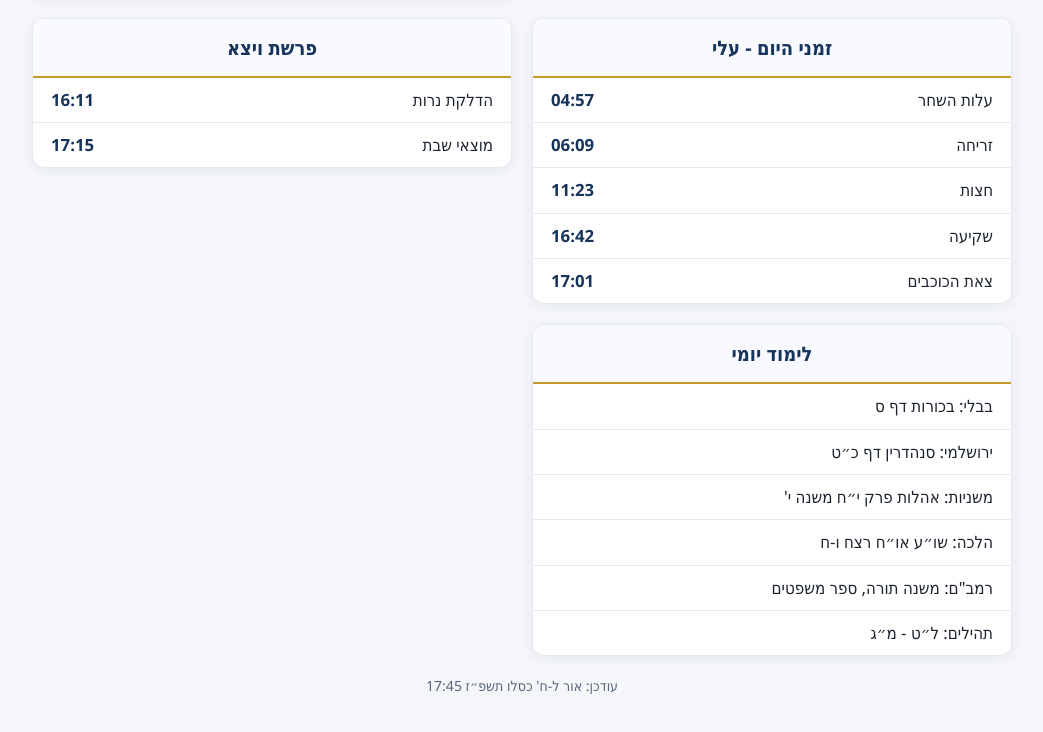
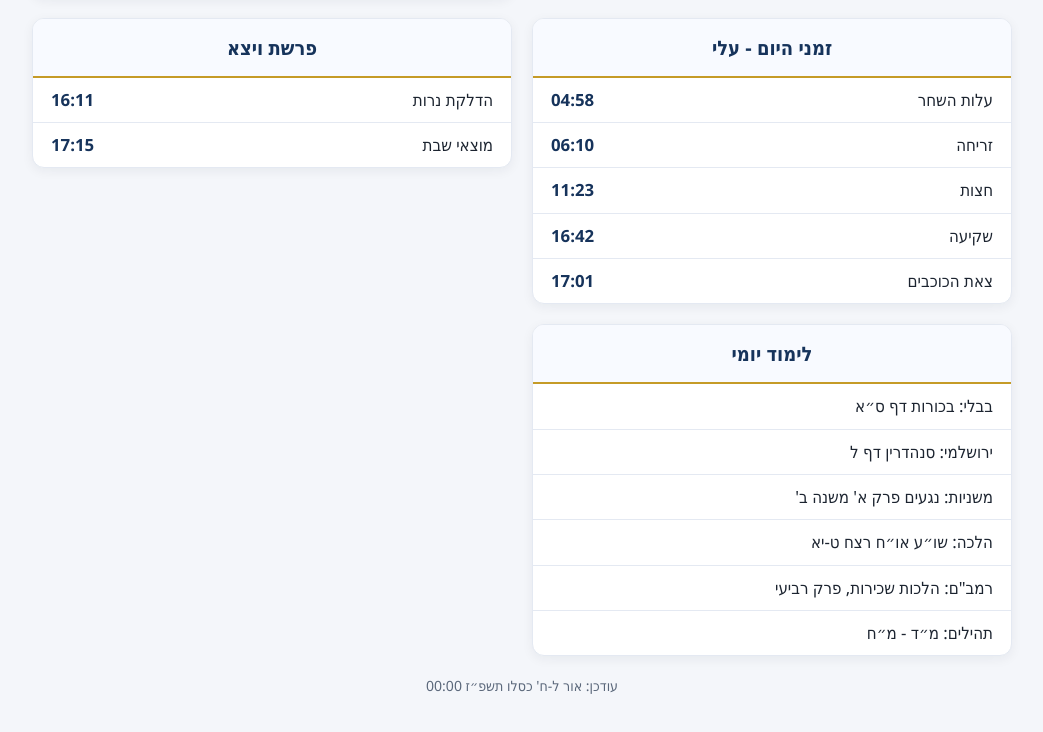
Before and after one commit to diaphone0/mishkaneli, a plain HTML site: page index.html in a window 1280 px wide. Shown: the part 692-1424 px from the top of the page, without its empty margins (118-1161 px from the left). Drawn offline with Linux system fonts and the light colour scheme.

Commit message:
Auto-update Zmanim schedule

```diff
--- a/index.html
+++ b/index.html
@@ -208,8 +208,8 @@
         <h2 class="card-header">זמני היום - עלי</h2>
         <table class="schedule">
           <tbody>
-<tr class="row"><td class="desc">עלות השחר</td><td class="time" dir="ltr">04:57</td></tr>
-<tr class="row"><td class="desc">זריחה</td><td class="time" dir="ltr">06:09</td></tr>
+<tr class="row"><td class="desc">עלות השחר</td><td class="time" dir="ltr">04:58</td></tr>
+<tr class="row"><td class="desc">זריחה</td><td class="time" dir="ltr">06:10</td></tr>
 <tr class="row"><td class="desc">חצות</td><td class="time" dir="ltr">11:23</td></tr>
 <tr class="row"><td class="desc">שקיעה</td><td class="time" dir="ltr">16:42</td></tr>
 <tr class="row"><td class="desc">צאת הכוכבים</td><td class="time" dir="ltr">17:01</td></tr>
@@ -229,17 +229,17 @@
         <h2 class="card-header">לימוד יומי</h2>
         <table class="schedule">
           <tbody>
-<tr class="row"><td class="desc" colspan="2">בבלי: בכורות דף ס</td></tr>
-<tr class="row"><td class="desc" colspan="2">ירושלמי: סנהדרין דף כ״ט</td></tr>
-<tr class="row"><td class="desc" colspan="2">משניות: אהלות פרק י״ח משנה י&#x27;</td></tr>
-<tr class="row"><td class="desc" colspan="2">הלכה: שו״ע או״ח רצח ו-ח</td></tr>
-<tr class="row"><td class="desc" colspan="2">רמב&quot;ם: משנה תורה, ספר משפטים</td></tr>
-<tr class="row"><td class="desc" colspan="2">תהילים: ל״ט - מ״ג</td></tr>
+<tr class="row"><td class="desc" colspan="2">בבלי: בכורות דף ס״א</td></tr>
+<tr class="row"><td class="desc" colspan="2">ירושלמי: סנהדרין דף ל</td></tr>
+<tr class="row"><td class="desc" colspan="2">משניות: נגעים פרק א&#x27; משנה ב&#x27;</td></tr>
+<tr class="row"><td class="desc" colspan="2">הלכה: שו״ע או״ח רצח ט-יא</td></tr>
+<tr class="row"><td class="desc" colspan="2">רמב&quot;ם: הלכות שכירות, פרק רביעי</td></tr>
+<tr class="row"><td class="desc" colspan="2">תהילים: מ״ד - מ״ח</td></tr>
           </tbody>
         </table>
       </section>
     </main>
-    <footer class="footer">עודכן: אור ל-ח&#x27; כסלו תשפ״ז 17:45</footer>
+    <footer class="footer">עודכן: אור ל-ח&#x27; כסלו תשפ״ז 00:00</footer>
   </div>
 </body>
 </html>
```
